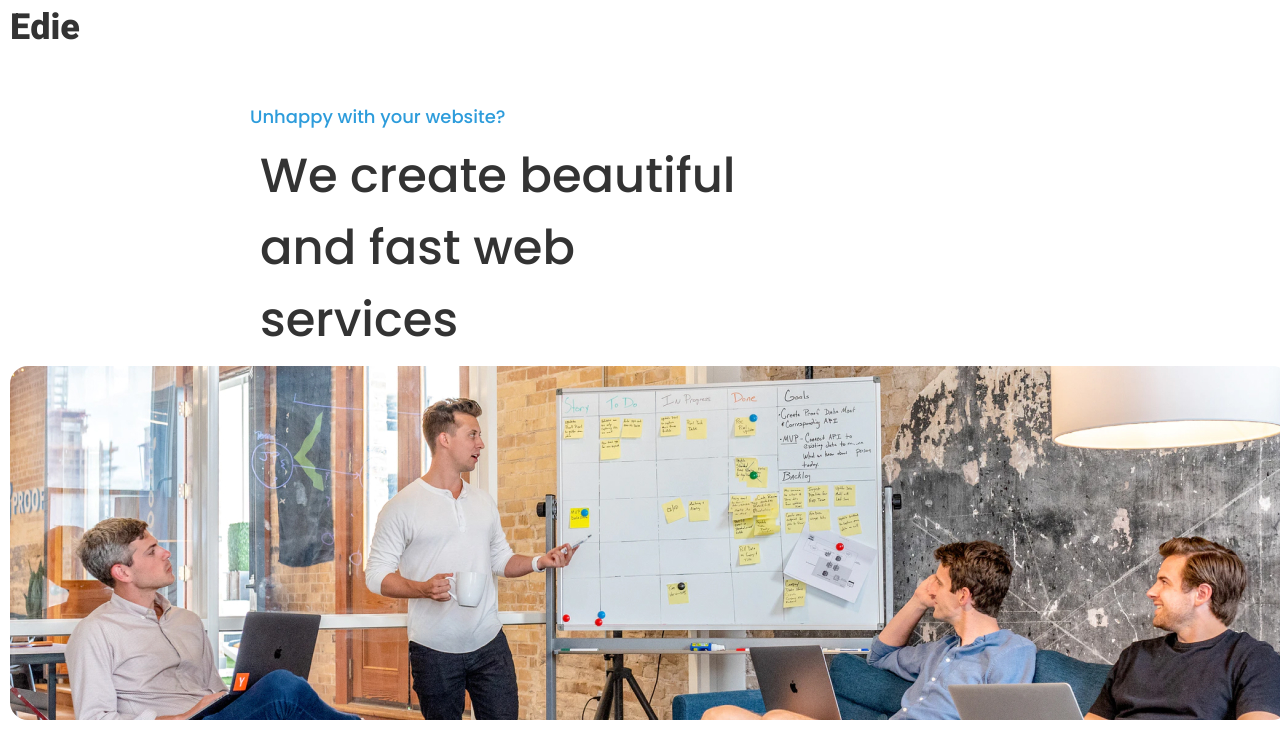
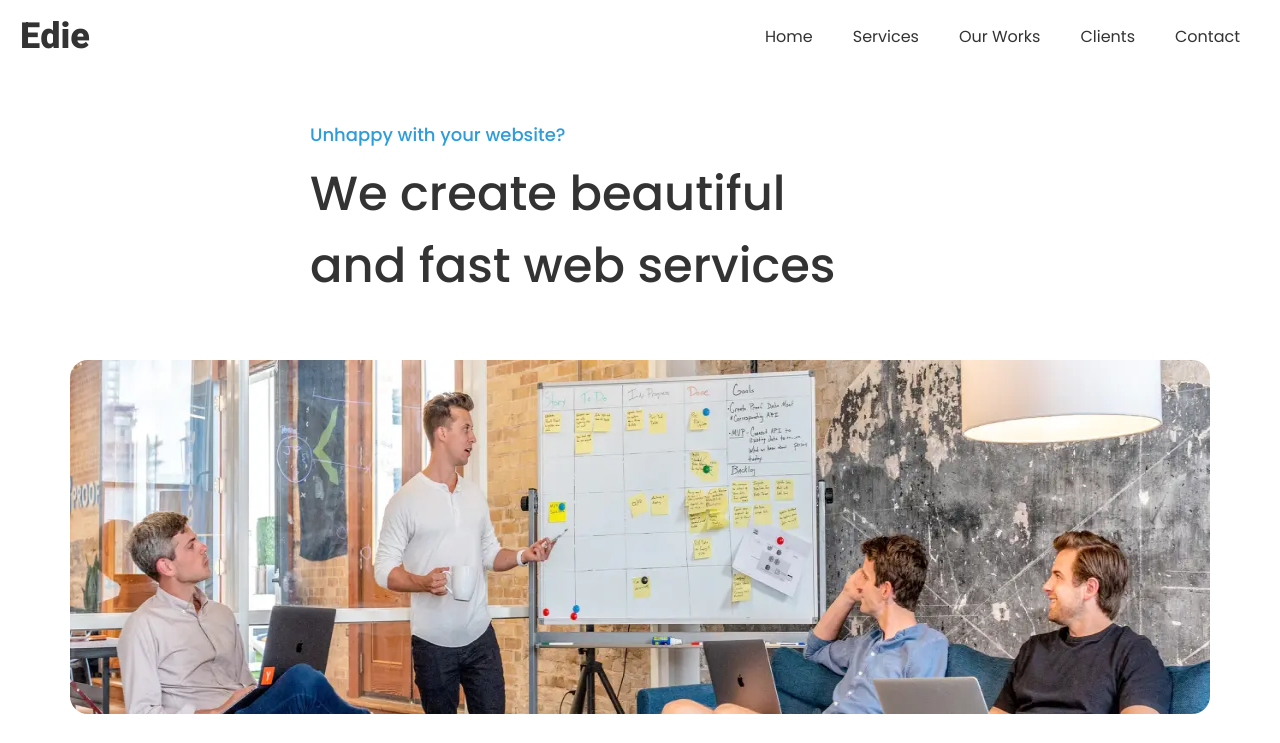
Before and after one commit to abmakes/Company-profile-nextjs, a Next.js app: page / in a window 1280 px wide. Shown: the top 743 px of the page. Built offline with nearby package versions, Linux system fonts and the light colour scheme.

Commit message:
menu and new components

```diff
--- a/pages/CardSection.js
+++ b/pages/CardSection.js
@@ -4,7 +4,7 @@ export default function CardSection () {
   return (
     <section className='cardSection'>
 
-    <div><h2>We offer high demand services</h2></div>
+    <div><h2>We offer high <br />demand services</h2></div>
 
     <div className='cardGroup'>
       <div className='card'>
@@ -80,6 +80,7 @@ export default function CardSection () {
       }
 
       .cardSection {
+        margin: 10px;
         display: flex;
         flex-direction: column;
         flex-wrap: wrap;
@@ -95,13 +96,13 @@ export default function CardSection () {
       }
 
       .green {
-        background-color: green;
+        background-color: #27AE60;
       }
       .blue {
-        background-color: blue;
+        background-color: #2D9CDB;
       }
       .red {
-        background-color: red;
+        background-color: #EB5757;
       }
 
       .btnSecondary {
--- /dev/null
+++ b/pages/Hero.js
@@ -0,0 +1,82 @@
+export default function Hero() {
+  return (
+    <>
+      <section className="shift">
+        <h4>Unhappy with your website?</h4>
+        <h1>
+          We create beautiful <br />and fast web services
+        </h1>
+      </section>
+      <div className="borderRadius18">
+          {/* <Image src="/heroImage.jpg" alt="teamwork on web services" width="1332px" height="354px"/> */}
+      </div>
+      <section className="shift">
+        <h1>Story, emotion <br/>and purpose</h1>
+        <p>We help transform your ideas into real world applications that will outperform your toughest competition and help you achieve your strategic goals in short period of time.</p>
+        <form>
+          <label htmlFor="email">Want us to contact you?</label><br />
+          <input type="text"></input>
+          <button>Join</button>
+        </form>
+    </section>
+
+    <style jsx>{`
+      .shift {
+        margin: 0 0 0 2rem;
+        width: 300px;
+        padding: 2rem 0rem;
+        flex: 1;
+        display: flex;
+        flex-direction: column;
+        justify-content: center;
+        align-items: left;
+      }
+
+      .borderRadius18 {
+        display: flex;
+        justify-content: center;
+        border-radius: 18px;
+        height: 135px;
+        background: url("/heroImage60.webp");
+        background-size: 100% 100%;
+        overflow: hidden;
+      }
+
+      @media (max-width: 600px) {
+        .grid {
+          width: 100%;
+          flex-direction: column;
+        }
+      }
+
+      @media only screen and (min-width: 540px) {
+        .shift {
+          margin: 0 0 0 10rem;
+          padding: 4rem 0rem;
+          width: 540px;
+        }
+
+        .borderRadius18 {
+          left: -10rem;
+          height: 254px;
+          background-size: auto 100%;
+        }
+      }
+
+      @media only screen and (min-width: 900px) {
+        .shift {
+          margin: 0 0 0 20rem;
+        }
+
+        .borderRadius18 {
+          left: -20rem;
+          height: 354px;
+          background-size: 100% 100%;
+          background-repeat: no-repeat;
+        }
+
+      }
+    `}</style>
+  </>
+  )
+}
--- a/pages/Menu.js
+++ b/pages/Menu.js
@@ -1,13 +1,23 @@
-import styles from '../styles/Home.module.css'
 
 export default function Menu(props) {
   return (
-    <nav className={styles.menu} onClick={(e) => props.toggleMenu(e)}>
-      <a target="#" >Home</a>
-      <a target="#">Services</a>
-      <a target="#">Our Works</a>
-      <a target="#">Clients</a>
-      <a target="#">Contact</a>
+    <nav className='menu' onClick={(e) => props.toggleMenu(e)}>
+      <a className="menu-item" target="#" >Home</a>
+      <a className="menu-item" target="#">Services</a>
+      <a className="menu-item" target="#">Our Works</a>
+      <a className="menu-item" target="#">Clients</a>
+      <a className="menu-item" target="#">Contact</a>
+    <style jsx>{`
+      .menu {
+        padding: 20px;
+      }
+
+      .menu-item {
+        margin: 0px 20px;
+      }
+    `}</style>
     </nav>
+
+
   )
 }
--- a/pages/index.js
+++ b/pages/index.js
@@ -1,14 +1,13 @@
 import { useState } from 'react'
 import Head from 'next/head'
-import Image from 'next/image'
 import Menu from '../pages/Menu'
-// import heroPic from '..public/heroImage.jpg'
 import styles from '../styles/Home.module.css'
 import CardSection from './CardSection'
 import Projects from './projects'
+import Hero from './Hero'
 
 export default function Home() {
-  const [menuIsActive, setMenuIsActive] = useState(false)
+  const [menuIsActive, setMenuIsActive] = useState(true)
 
   function toggleMenu(event) {
     event.preventDefault()
@@ -34,30 +33,14 @@ export default function Home() {
         </div>
       </header>
 
-      <main className={styles.main}>
-        <h4>Unhappy with your website?</h4>
-        <h1>
-          We create beautiful and fast web services
-        </h1>
-        <div className={styles.borderRadius18}>
-            {/* <Image src="/heroImage.jpg" alt="teamwork on web services" width="1332px" height="354px"/> */}
-        </div>
-        <h1>Story, emotion and purpose</h1>
-        <p>We help transform your ideas into real world applications that will outperform your toughest competition and help you achieve your strategic goals in short period of time.</p>
+      <main>
+        <Hero />
+        <CardSection />
+        <Projects />
 
-        <form>
-          <label htmlFor="email">Want us to contact you?</label><br />
-          <input type="text"></input>
-          <button>Join</button>
-        </form>
       </main>
 
-      <CardSection />
-
-      <Projects />
-
       <footer className={styles.footer}>
-
       </footer>
     </div>
   )
--- a/pages/projects.js
+++ b/pages/projects.js
@@ -10,7 +10,9 @@ export default function Projects () {
 
   return (
     <>
-    <h2 className="h2-container">Good design means<br /> good business</h2>
+    <div className="margin10">
+      <h2 >Good design means<br /> good business</h2>
+    </div>
     <section className='project-section'>
       <div className="projects-container">
         <div className="project" >
@@ -18,8 +20,8 @@ export default function Projects () {
             className={styles.projectImg}
             src={smarthomePic}
             alt="Smart home dashboard"
-            height="545px"
-            width="545px"
+            height={545}
+            width={545}
           />
           <span className="catergory-text">Full stack application</span>
           <span className="project-title">Smart home dashboard</span>
@@ -30,8 +32,8 @@ export default function Projects () {
             className={styles.projectImg}
             src={onboardPic}
             alt="Onboard application"
-            height="545px"
-            width="545px"
+            height={545}
+            width={545}
           />
           <span className="catergory-text">UX/UI design</span>
           <span className="project-title">Onboard application</span>
@@ -42,10 +44,10 @@ export default function Projects () {
             className={styles.projectImg}
             src={juicePic}
             alt="Booking system"
-            height="545px"
-            width="545px"
+            height={545}
+            width={545}
           />
-          <span className="catergory-text">Front End applicati on</span>
+          <span className="catergory-text">Front End application</span>
           <span className="project-title">Juice product homepage</span>
         </div>
 
@@ -54,8 +56,8 @@ export default function Projects () {
             className={styles.projectImg}
             src={bookingPic}
             alt="Booking system"
-            height="545px"
-            width="545px"
+            height={545}
+            width={545}
           />
           <span className="catergory-text">Mobile application</span>
           <span className="project-title">Booking system</span>
@@ -66,11 +68,18 @@ export default function Projects () {
           <svg className="arrow" xmlns="http://www.w3.org/2000/svg" height="24" width="24"><path d="M17.5 16.5 16.075 15.1 18.175 13H3V11H18.175L16.1 8.9L17.525 7.5L22 12Z"/></svg>
         </h4>
       </div>
-      <style jsx>{`
+
+    </section>
+    <style jsx>{`
         .project-section {
+          margin: 10px;
           display: flex;
           align-items: center;
           justify-content: center;
+        }
+
+        .margin10 {
+          margin: 10px;
         }
 
         .projects-container {
@@ -84,13 +93,13 @@ export default function Projects () {
         .project {
           display: flex;
           flex-direction: column;
-          max-width: 545px;
+          max-width: 400px;
           border-radius: 12px;
           overflow: hidden;
         }
 
         .top-gap {
-          margin-top: 10rem;
+          margin-top: 1rem;
         }
 
         .catergory-text {
@@ -109,17 +118,57 @@ export default function Projects () {
 
         .see-more {
           position: relative;
-          top: -3.5rem;
+          width: 100%;
+          text-align: right;
+          top: -1rem;
         }
 
         .arrow {
           position: relative;
-          top: 6px;
+          top: 8px;
           fill: #2D9CDB;
         }
 
+        @media only screen and (min-width: 540px) {
+          .top-gap {
+            margin-top: 1rem;
+          }
+
+          .see-more {
+            position: relative;
+            top: -3.5rem;
+          }
+
+          .projects-container {
+            justify-content: center;
+            max-width: 920px;
+          }
+
+        }
+
+        @media only screen and (min-width: 870px) {
+          .top-gap {
+            margin-top: 10rem;
+          }
+        }
+
+        @media only screen and (min-width: 1160px) {
+
+
+          .arrow {
+            top: 6px;
+          }
+
+          .project {
+            max-width: 545px;
+          }
+
+          .projects-container {
+            max-width: 1120px;
+          }
+        }
+
       `}</style>
-    </section>
     </>
   )
 
--- a/styles/Home.module.css
+++ b/styles/Home.module.css
@@ -1,8 +1,14 @@
 .container {
+  display: flex;
+  width: 100vw;
+  flex-direction: column;
+  justify-content: center;
+  align-items: center;
   padding: 0 10px;
 }
 
 .navbar {
+  width: 100vw;
   display: flex;
   align-items: center;
   justify-content: space-between;
@@ -10,9 +16,7 @@
 
 .main {
   margin: 0 0 0 2rem;
-  min-height: 100vh;
   width: 300px;
-  padding: 4rem 0rem;
   flex: 1;
   display: flex;
   flex-direction: column;
@@ -20,24 +24,18 @@
   align-items: left;
 }
 
-.menu {
-  color: yellow;
-}
-
 .borderRadius18 {
-  position: relative;
-  left: -2rem;
-  width: 100vw;
   display: flex;
   justify-content: center;
   border-radius: 18px;
   height: 135px;
-  background: url("/heroImage.jpg");
+  background: url("/heroImage60.webp");
   background-size: 100% 100%;
   overflow: hidden;
 }
 
 .logo {
+  padding: 10px 20px;
   font-family: Heebo;
   font-size: 36px;
   font-weight: 800;
@@ -133,7 +131,7 @@
   .borderRadius18 {
     left: -20rem;
     height: 354px;
-    background-size: auto 100%;
+    background-size: 100% 100%;
     background-repeat: no-repeat;
   }
 
--- a/styles/globals.css
+++ b/styles/globals.css
@@ -27,7 +27,7 @@ h1, h2, h3, h4 {
 }
 
 h1 {
-  margin: 10px;
+  margin: 10px 0px;
   font-size: 24px;
   font-weight: 500;
   line-height: 36px;
@@ -58,7 +58,7 @@ svg {
 }
 
 
-  @media only screen and (min-width: 768px) {
+@media only screen and (min-width: 768px) {
   body {
     font-size: 16px;
     line-height: 24px;
```
Also changed, not shown: public/heroImage60.webp (added).
